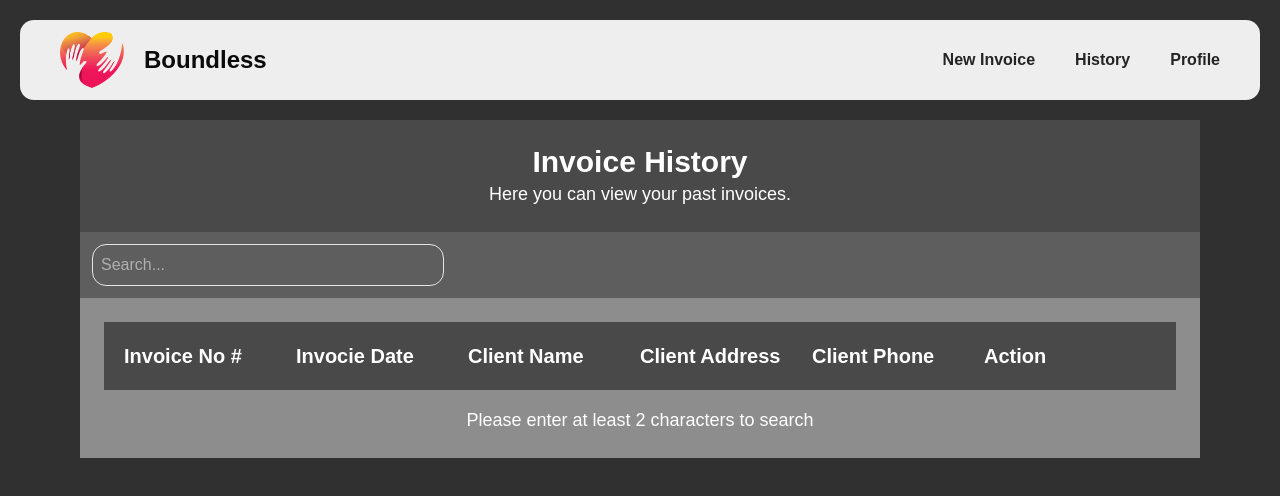
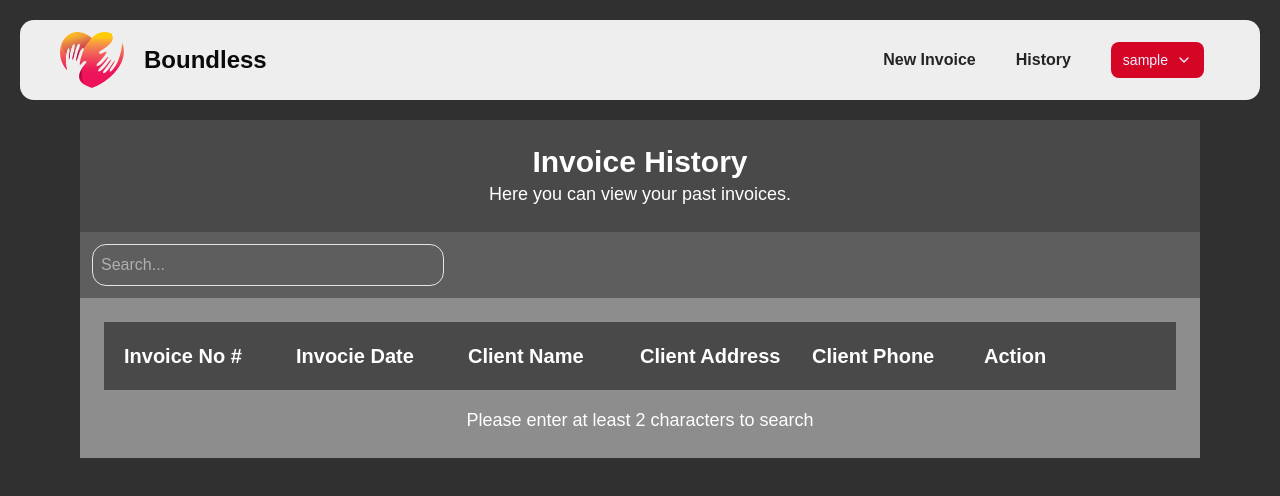
Before and after one commit to Rage-Gaming/billing, a React (Vite) app: page /history in a window 1280 px wide. Shown: the top 496 px of the page. Built offline with nearby package versions, Linux system fonts and the light colour scheme; sample sign-in values are in the browser's storage.

Commit message:
feat: update title to 'Boundless', add framer-motion dependency, implement HoverDropDown component, enhance login handling, and refactor Welcome page

```diff
--- a/index.html
+++ b/index.html
@@ -3,7 +3,7 @@
   <head>
     <meta charset="UTF-8" />
     <meta name="viewport" content="width=device-width, initial-scale=1.0" />
-    <title>Billing</title>
+    <title>Boundless</title>
   </head>
   <body>
     <div id="root"></div>
--- a/package.json
+++ b/package.json
@@ -27,6 +27,7 @@
     "cors": "^2.8.5",
     "dotenv": "^16.5.0",
     "express": "^5.1.0",
+    "framer-motion": "^12.9.2",
     "jsonwebtoken": "^9.0.2",
     "lodash": "^4.17.21",
     "lodash.debounce": "^4.0.8",
--- /dev/null
+++ b/src/components/HoverDropdown.jsx
@@ -0,0 +1,154 @@
+import { FiChevronDown } from "react-icons/fi";
+import { CiLogout } from "react-icons/ci";
+import { motion } from "framer-motion";
+import { useState, useRef, useEffect } from "react";
+
+// Animation variants
+const wrapperVariants = {
+  open: {
+    scaleY: 1,
+    transition: {
+      when: "beforeChildren",
+      staggerChildren: 0.1,
+    },
+  },
+  closed: {
+    scaleY: 0,
+    transition: {
+      when: "afterChildren",
+      staggerChildren: 0.1,
+    },
+  },
+};
+
+const iconVariants = {
+  open: { rotate: 180 },
+  closed: { rotate: 0 },
+};
+
+const itemVariants = {
+  open: {
+    opacity: 1,
+    y: 0,
+    transition: {
+      when: "beforeChildren",
+    },
+  },
+  closed: {
+    opacity: 0,
+    y: -15,
+    transition: {
+      when: "afterChildren",
+    },
+  },
+};
+
+const actionIconVariants = {
+  open: { scale: 1, y: 0 },
+  closed: { scale: 0, y: -7 },
+};
+
+// Dropdown Option Component
+const Option = ({ text, Icon, onClick }) => {
+  return (
+    <motion.li
+      variants={itemVariants}
+      onClick={(e) => {
+        e.stopPropagation();
+        onClick();
+      }}
+      className="flex items-center gap-2 w-full p-2 text-xs font-medium whitespace-nowrap rounded-md hover:bg-[#c91616] text-slate-700 hover:text-white transition-colors cursor-pointer"
+    >
+      <motion.span variants={actionIconVariants}>
+        <Icon className="text-base" />
+      </motion.span>
+      <span>{text}</span>
+    </motion.li>
+  );
+};
+
+// Main Dropdown Component
+const HoverDropDown = () => {
+  const [open, setOpen] = useState(false);
+  const dropdownRef = useRef(null);
+  const ProfileName = localStorage.getItem("username") || "User";
+  let timeoutId;
+
+  // Close when clicking outside
+  useEffect(() => {
+    const handleClickOutside = (event) => {
+      if (dropdownRef.current && !dropdownRef.current.contains(event.target)) {
+        setOpen(false);
+      }
+    };
+
+    document.addEventListener("mousedown", handleClickOutside);
+    return () => {
+      document.removeEventListener("mousedown", handleClickOutside);
+    };
+  }, []);
+
+  // Handle hover with delay
+  const handleMouseEnter = () => {
+    clearTimeout(timeoutId);
+    setOpen(true);
+  };
+
+  const handleMouseLeave = () => {
+    timeoutId = setTimeout(() => {
+      setOpen(false);
+    }, 300); // 300ms delay before closing
+  };
+
+  // Logout function
+  const handleLogOut = () => {
+    console.log("Logout clicked");
+    setOpen(false);
+    localStorage.removeItem("isAdmin");
+    localStorage.removeItem("username");
+    setTimeout(() => {
+      window.location.href = "/login";
+    }, 1000);
+  };
+
+  return (
+    <div className="flex items-center justify-center pr-4">
+      <motion.div
+        ref={dropdownRef}
+        animate={open ? "open" : "closed"}
+        className="relative z-50"
+        onMouseEnter={handleMouseEnter}
+        onMouseLeave={handleMouseLeave}
+      >
+        {/* Dropdown Trigger Button */}
+        <button
+          onClick={() => setOpen((pv) => !pv)}
+          className="flex items-center gap-2 px-3 py-2 rounded-md text-indigo-50 bg-[#d50525]  transition-colors"
+          aria-expanded={open}
+          aria-haspopup="true"
+        >
+          <span className="font-medium text-sm">{ProfileName}</span>
+          <motion.span variants={iconVariants}>
+            <FiChevronDown />
+          </motion.span>
+        </button>
+
+        {/* Dropdown Menu */}
+        <motion.ul
+          initial={wrapperVariants.closed}
+          variants={wrapperVariants}
+          style={{ originY: "top", translateX: "-50%" }}
+          className="flex flex-col gap-2 p-2 rounded-lg bg-white shadow-xl absolute top-[120%] left-[50%] w-48 overflow-hidden border border-gray-100"
+        >
+          <Option
+            onClick={handleLogOut}
+            Icon={CiLogout}
+            text="Logout"
+          />
+        </motion.ul>
+      </motion.div>
+    </div>
+  );
+};
+
+export default HoverDropDown;
--- a/src/components/NavBar.jsx
+++ b/src/components/NavBar.jsx
@@ -1,6 +1,7 @@
 import React from 'react'
 import logo from '../assets/logo.png'
 import { useNavigate, } from "react-router-dom";
+import HoverDropDown from './HoverDropdown';
 
 const NavBar = () => {
   const navigate = useNavigate();
@@ -11,9 +12,10 @@ const NavBar = () => {
         <h1>Boundless</h1>
       </div>
         <div className='flex items-center justify-between gap-10 text-[#242424] font-bold'>
-            <h1 className='cursor-pointer' onClick={() => navigate("/customer")}>New Invoice</h1>
-            <h1 onClick={() => navigate("/history")} className='cursor-pointer'>History</h1>
-            <h1 className='cursor-pointer'>Profile</h1>
+            <h1 className='cursor-pointer hover:text-[#c91616]' onClick={() => navigate("/customer")}>New Invoice</h1>
+            <h1 onClick={() => navigate("/history")} className='cursor-pointer hover:text-[#c91616]'>History</h1>
+            {/* <h1 className='cursor-pointer'>Profile</h1> */}
+            <HoverDropDown />
         </div>
 
     </div>
--- a/src/pages/Invoice.jsx
+++ b/src/pages/Invoice.jsx
@@ -14,6 +14,8 @@ import { useParams, useSearchParams } from 'react-router-dom';
 
 const API_BASE_URL = 'http://localhost:5000/api';
 
+
+const Invoice = () => {
   const initialInvoiceData = {
     client: {
       name: '',
@@ -37,10 +39,9 @@ const initialInvoiceData = {
       gst: 0,
       total: 0
     },
-  author: localStorage.getItem('username') || ''
+    author: localStorage.getItem('username')
   };
 
-const Invoice = () => {
   const { id } = useParams();
   const [searchParams] = useSearchParams();
   const { customer, setCustomer } = useCustomer();
@@ -91,7 +92,7 @@ const Invoice = () => {
           gst: invoiceHistory[0].totals.gst,
           total: invoiceHistory[0].totals.total
         },
-        author: invoiceHistory[0].author || localStorage.getItem('username') || ''
+        author: invoiceHistory[0].author
       });
 
       if (isAdmin) {
@@ -291,6 +292,8 @@ const Invoice = () => {
       }
     }
   };
+
+  console.log(initialInvoiceData)
 
   if (!initialInvoiceData.author) {
     return (
--- a/src/pages/Welcome.jsx
+++ b/src/pages/Welcome.jsx
@@ -3,20 +3,26 @@ import NavBar from '../components/NavBar'
 import { useState, useEffect } from "react";
 
 const Welcome = () => {
-    const [user, setUser] = useState("");
-    useEffect(() => {
-      const queryParams = new URLSearchParams(window.location.search);
-      setUser(queryParams.get("username"))
-      localStorage.setItem("username", queryParams.get("username"));
-    }
-    , []);
+  const [user, setUser] = useState(localStorage.getItem('username'));
   return (
+    <section>
+  {!user ? (
+    (() => {
+      localStorage.removeItem('username');
+      window.location.href = '/login';
+      return null;
+    })()
+  ) : (
     <div>
-        <NavBar />
-        <div className='flex justify-center items-center h-200'>
-            <h1 className='text-white text-4xl font-bold'>Welcome {user}</h1>
-        </div>
+      <NavBar />
+      <div className="flex justify-center items-center h-200">
+        <h1 className="text-white text-4xl font-bold">Welcome {user}</h1>
+      </div>
     </div>
+  )}
+</section>
+
+
   )
 }
 
--- a/src/pages/loginPage.jsx
+++ b/src/pages/loginPage.jsx
@@ -28,14 +28,29 @@ const LoginPage = () => {
   }, []);
 
   const handleLogin = async (e) => {
-    e.preventDefault()
+    e.preventDefault();
     try {
       const { data } = await axios.post("http://localhost:5000/api/auth/login", {
         email,
         password,
       });
+
+      if (role === "admin" && data.user.isAdmin !== true) {
+        setError("You are not an admin");
+        return;
+      }
+
+      if (role === "admin" && data.user.isAdmin === true) {
+        navigate("/admin");
+        localStorage.setItem("username", data.user.username);
+        localStorage.setItem("isAdmin", data.user.isAdmin);
+        return;
+      }
+
       if (data.user.username) {
-        navigate(`/welcome?username=${data.user.username}`);
+        navigate(`/welcome`);
+        localStorage.setItem("username", data.user.username);
+        localStorage.setItem("isAdmin", data.user.isAdmin);
       } else {
         setError("Invalid credentials");
       }
```
Also changed, not shown: 1 other file (tests, documents, lock files or other folders). Lines whose indentation alone changed are shown as unchanged.
